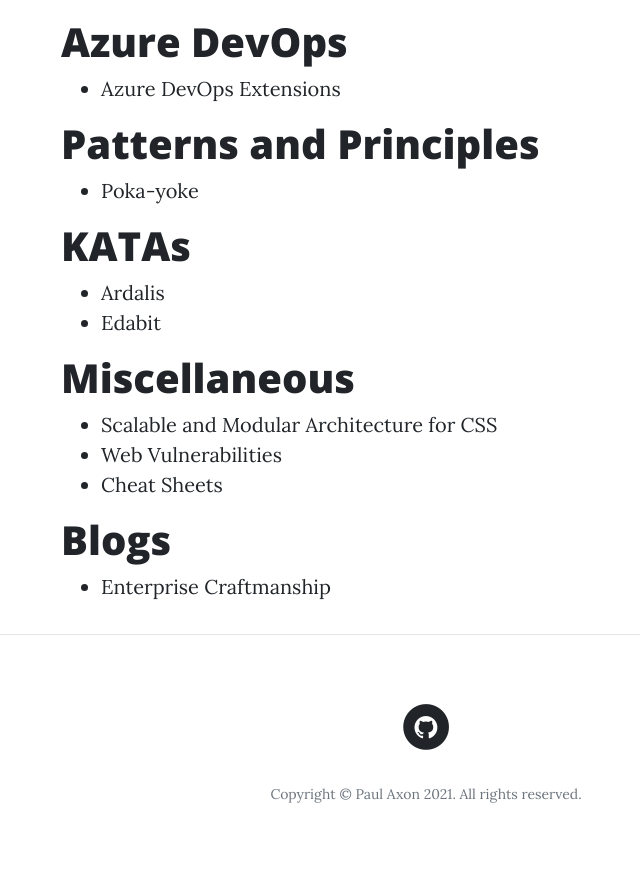
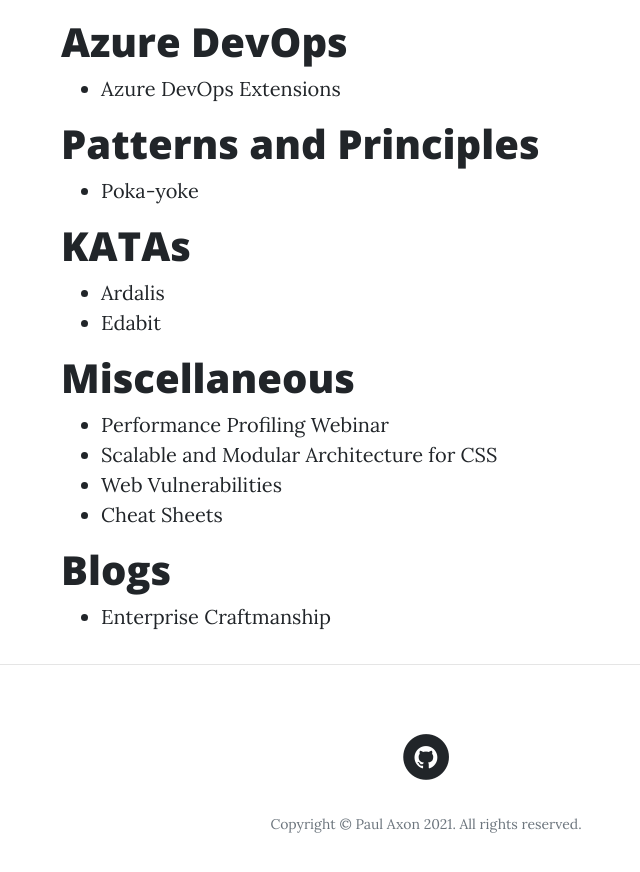
Before and after one commit to paxdev/paxdev.github.io, a Jekyll site: the page built from _posts/2020-02-04-links.md, in a window 1280 px wide and 900 px high, scrolled down 1328 px. Shown: the top 872 px of the window, without its empty margins (214-854 px from the left). Built offline with Jekyll 4.4.1, drawn with Linux system fonts in a browser that asks for light colours; our own code applies the rules of GitHub Pages for plain Markdown files.

Commit message:
Added perfomance profiling video link

```diff
--- a/_posts/2020-02-04-links.md
+++ b/_posts/2020-02-04-links.md
@@ -39,6 +39,7 @@
 * [Edabit](https://edabit.com/)
 
 # Miscellaneous
+* [Performance Profiling Webinar](https://www.youtube.com/watch?v=DsFolcdyWhs)
 * [Scalable and Modular Architecture for CSS](http://smacss.com/)
 * [Web Vulnerabilities](https://www.meziantou.net/impersonation-and-security.htm)
 * [Cheat Sheets](https://lzone.de/)
```
